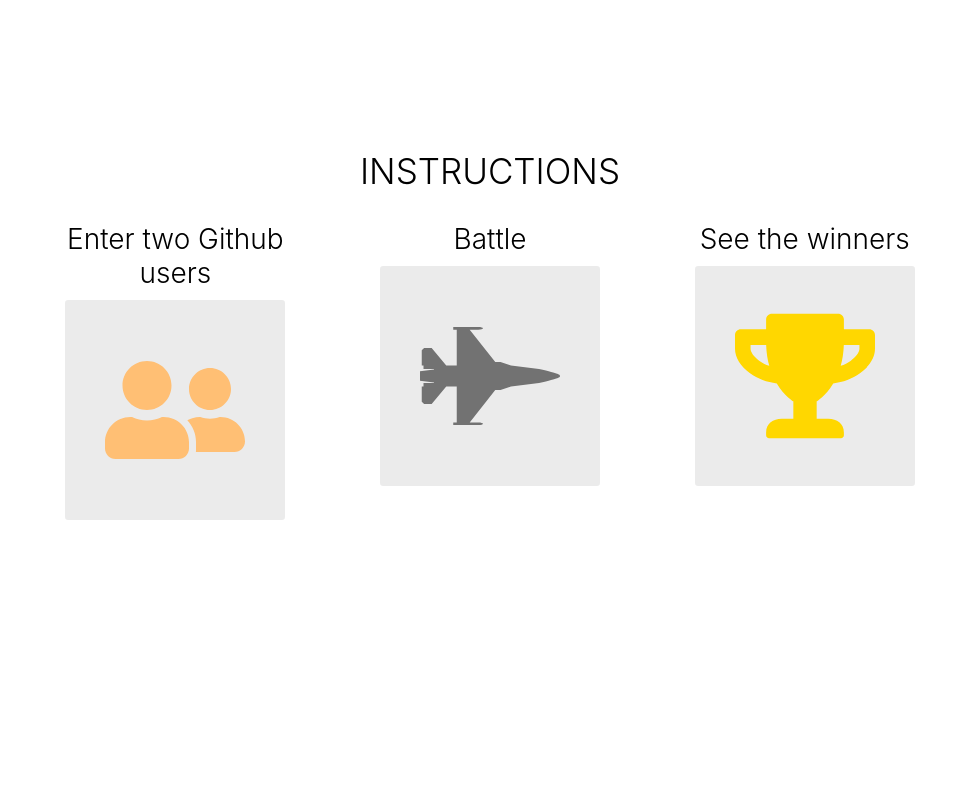
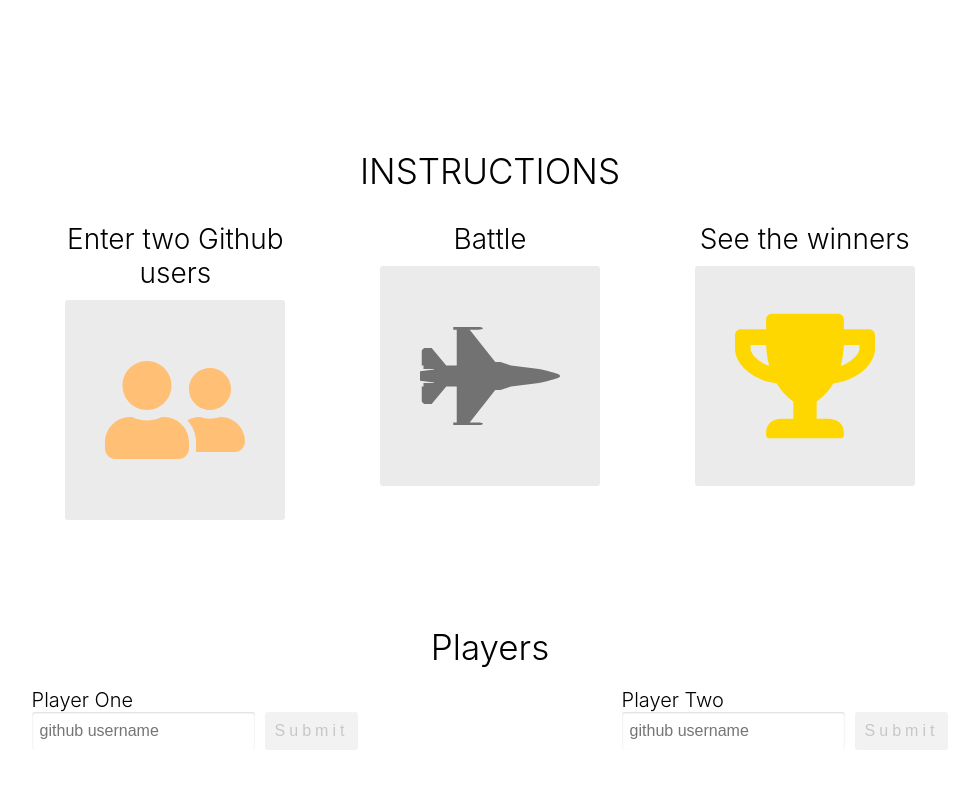
Before and after one commit to Dfamilia/React-Practice, a React app: page / in a window 1280 px wide. Shown: the whole page, without its empty margins (150-1129 px from the left). Built offline with nearby package versions, Linux system fonts and the light colour scheme.

Commit message:
add player functionality

```diff
--- a/app/components/Battle.js
+++ b/app/components/Battle.js
@@ -1,5 +1,6 @@
 import React, { Component, Fragment } from "react";
 import { FaUserFriends, FaFighterJet, FaTrophy } from "react-icons/fa";
+import PropTypes, { checkPropTypes } from "prop-types";
 
 const Instructions = (props) => {
   return (
@@ -27,11 +28,104 @@
   );
 };
 
+class PlayerInput extends Component {
+  constructor(props) {
+    super(props);
+
+    this.state = {
+      username: "",
+    };
+
+    this.handleSubmit = this.handleSubmit.bind(this);
+    this.handleChange = this.handleChange.bind(this);
+  }
+
+  handleChange(e) {
+    this.setState({
+      username: e.target.value,
+    });
+  }
+
+  handleSubmit(e) {
+    e.preventDefault();
+
+    this.props.onSubmit(this.state.username);
+  }
+
+  render() {
+    return (
+      <form className="column-player" onSubmit={this.handleSubmit}>
+        <label htmlFor="username" className="player-label">
+          {this.props.label}
+        </label>
+
+        <div className="row player-inputs">
+          <input
+            type="text"
+            id="username"
+            placeholder="github username"
+            autoComplete="off"
+            onChange={this.handleChange}
+            value={this.state.username}
+          />
+          <button
+            className="btn dark-btn"
+            type="submit"
+            disabled={!this.state.username}
+          >
+            Submit
+          </button>
+        </div>
+      </form>
+    );
+  }
+}
+
+PlayerInput.propTypes = {
+  onSubmit: PropTypes.func.isRequired,
+  label: PropTypes.string.isRequired,
+};
+
 export default class Battle extends Component {
+  constructor(props) {
+    super(props);
+
+    this.state = {
+      playerOne: null,
+      playerTwo: null,
+    };
+    this.handleSubmit = this.handleSubmit.bind(this);
+  }
+
+  handleSubmit(id, player) {
+    this.setState({
+      [id]: player,
+    });
+  }
+
   render() {
+    const { playerOne, playerTwo } = this.state;
     return (
       <Fragment>
         <Instructions />
+        <div className="players-container">
+          <h1 className="center-text header-lg">Players</h1>
+          <div className="row space-around">
+            {playerOne === null && (
+              <PlayerInput
+                label="Player One"
+                onSubmit={(player) => this.handleSubmit("playerOne", player)}
+              />
+            )}
+
+            {playerTwo === null && (
+              <PlayerInput
+                label="Player Two"
+                onSubmit={(player) => this.handleSubmit("playerTwo", player)}
+              />
+            )}
+          </div>
+        </div>
       </Fragment>
     );
   }
--- a/app/index.css
+++ b/app/index.css
@@ -144,3 +144,72 @@
   padding: 40px;
   border-radius: 3px;
 }
+
+.column {
+  display: flex;
+  flex-direction: column;
+}
+
+.row {
+  display: flex;
+  flex-direction: row;
+}
+
+.player {
+  flex: 1;
+  margin: 0 20px;
+  padding: 10px;
+}
+
+.player-label {
+  font-size: 20px;
+  margin: 5px 0;
+  font-weight: 300;
+}
+
+.player-inputs input {
+  padding: 8px;
+  font-size: 16px;
+  flex: 2;
+  border-radius: 3px;
+  border: none;
+  box-shadow: inset 0 1px 2px rgba(0, 0, 0, 0.15);
+}
+
+.player-inputs .input-light {
+  background: rgba(0, 0, 0, 0.02);
+}
+
+.player-inputs button {
+  flex: 1;
+  margin-left: 10px;
+}
+
+.btn {
+  padding: 10px;
+  text-decoration: uppercase;
+  letter-spacing: 0.25em;
+  border-radius: 3px;
+  border: none;
+  font-size: 16px;
+  display: flex;
+  justify-content: center;
+  align-items: center;
+  cursor: pointer;
+  /* text-decoration: none; */
+  max-width: 200px;
+}
+
+.dark-btn {
+  color: #e6e6e6;
+  background: #141414;
+}
+
+.dark-btn:disabled {
+  color: #c7c7c7;
+  background: #f2f2f2;
+}
+
+player-container {
+  margin: 100px 0;
+}
```
